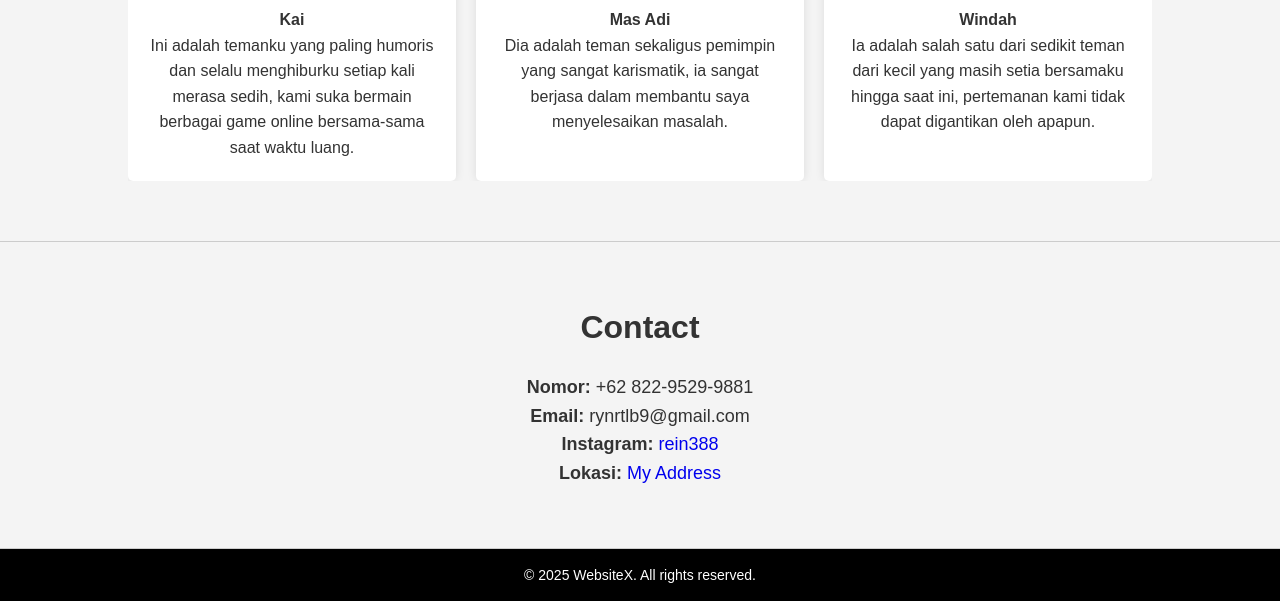
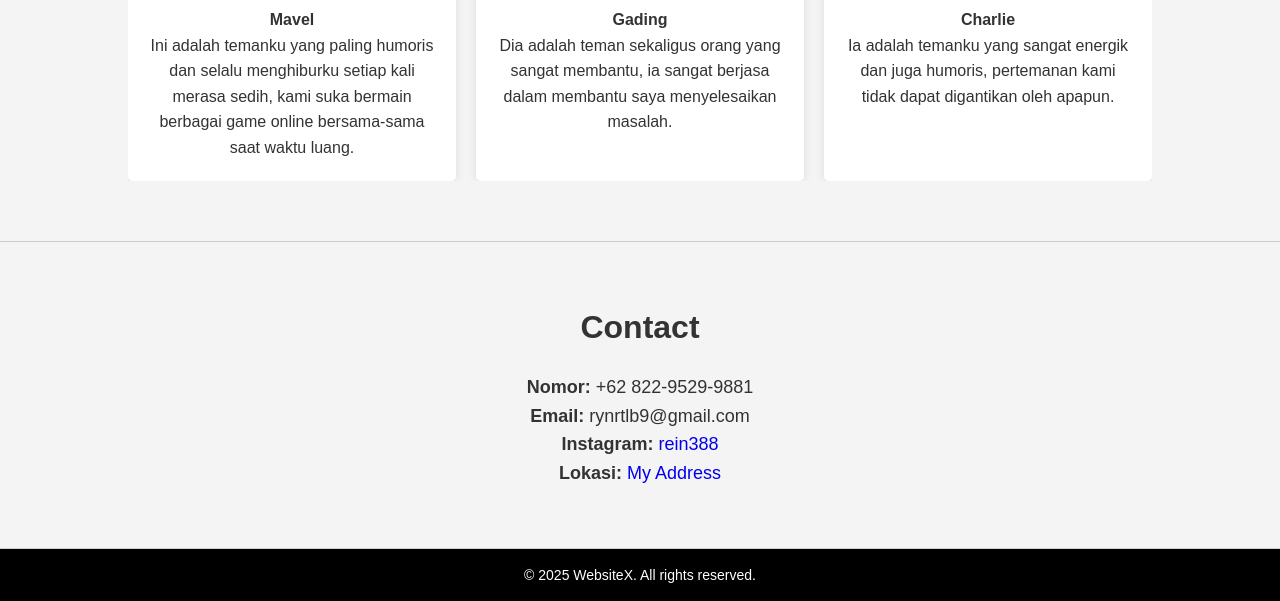
Before and after one commit to Ray4dye/p, a plain HTML site: page index.html in a window 1280 px wide. Shown: the part 1279-1880 px from the top of the page. Drawn offline with Linux system fonts and the light colour scheme.

Commit message:
Update index.html

```diff
--- a/index.html
+++ b/index.html
@@ -52,18 +52,18 @@
             <div class="friend-list">
             <div class="friend-item">
                 <img src="WhatsApp Image 2025-08-22 at 13.18.38.jpeg" alt="Friend Photo">
-                <h4>Kai</h4>
+                <h4>Mavel</h4>
                 <p>Ini adalah temanku yang paling humoris dan selalu menghiburku setiap kali merasa sedih, kami suka bermain berbagai game online bersama-sama saat waktu luang.</p>
             </div>
             <div class="friend-item">
                 <img src="WhatsApp Image 2025-08-22 at 13.18.39.jpeg" alt="Friend Photo">
-                <h4>Mas Adi</h4>
-                <p>Dia adalah teman sekaligus pemimpin yang sangat karismatik, ia sangat berjasa dalam membantu saya menyelesaikan masalah.</p>
+                <h4>Gading</h4>
+                <p>Dia adalah teman sekaligus orang yang sangat membantu, ia sangat berjasa dalam membantu saya menyelesaikan masalah.</p>
             </div>
             <div class="friend-item">
-                <img src="335151867998bdd5bad961bfff338e83.jpg" alt="Friend Photo">
-                <h4>Windah</h4>
-                <p>Ia adalah salah satu dari sedikit teman dari kecil yang masih setia bersamaku hingga saat ini, pertemanan kami tidak dapat digantikan oleh apapun. </p>
+                <img src="WhatsApp Image 2025-08-22 at 13.18.49.jpeg" alt="Friend Photo">
+                <h4>Charlie</h4>
+                <p>Ia adalah temanku yang sangat energik dan juga humoris, pertemanan kami tidak dapat digantikan oleh apapun. </p>
             </div>
             </div>
             </div>
```
